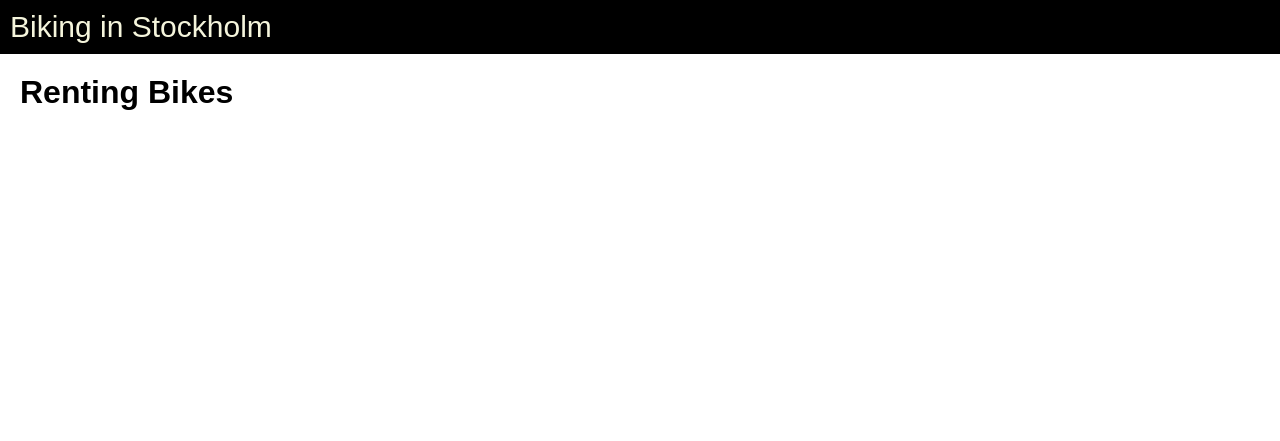
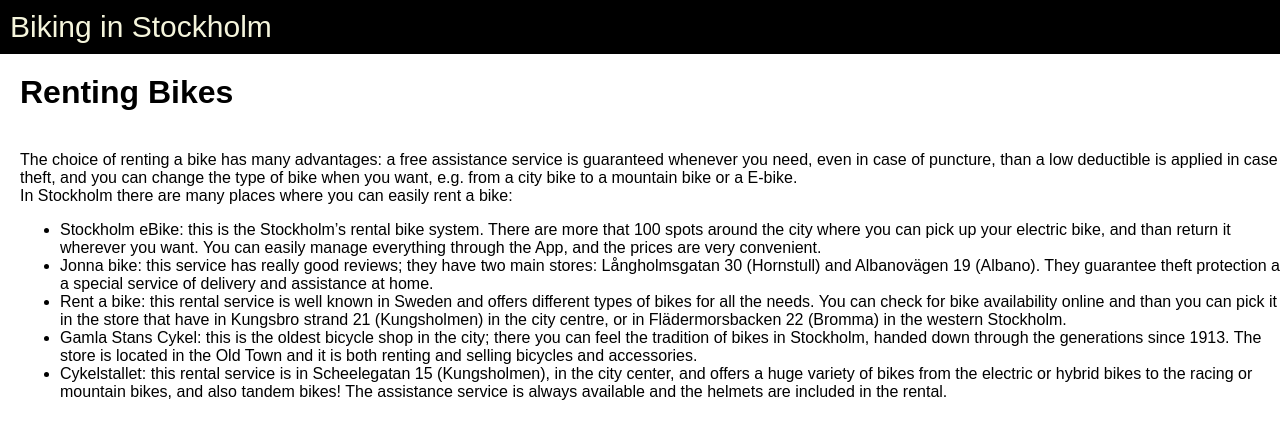
Before and after one commit to jakru00/ISBI_Assignment_3, a plain HTML site: page page2/page2.html in a window 1280 px wide. Shown: the top 441 px of the page. Drawn offline with Linux system fonts and the light colour scheme; files that its build step writes are made by us from their sources.

Commit message:
Text in page2 (rental bike)

```diff
--- a/page2/page2.html
+++ b/page2/page2.html
@@ -14,7 +14,24 @@
             <h1>Renting Bikes</h1>
         </div>
         <div class="text">
-
+            The choice of renting a bike has many advantages: a free assistance service is guaranteed whenever you need, even in case of puncture,
+            than a low deductible is applied in case of theft, and you can change the type of bike when you want, e.g. from a city bike to a mountain
+            bike or a E-bike. <br>
+            In Stockholm there are many places where you can easily rent a bike:
+            <ul>
+                <li> Stockholm eBike: this is the Stockholm’s rental bike system. There are more that 100 spots around the city where you can pick up your electric bike,
+                    and than return it wherever you want. You can easily manage everything through the App, and the prices are very convenient. </li>
+                <li> Jonna bike: this service has really good reviews; they have two main stores: Långholmsgatan 30 (Hornstull) and Albanovägen 19 (Albano).
+                    They guarantee theft protection and a special service of delivery and assistance at home. </li>
+                <li> Rent a bike: this rental service is well known in Sweden and offers different types of bikes for all the needs. You can check for bike availability
+                    online and than you can pick it up in the store that have in Kungsbro strand 21 (Kungsholmen) in the city centre, or in Flädermorsbacken 22 (Bromma)
+                    in the western Stockholm. </li>
+                <li> Gamla Stans Cykel: this is the oldest bicycle shop in the city; there you can feel the tradition of bikes in Stockholm, handed down through the
+                    generations since 1913. The store is located in the Old Town and it is both renting and selling bicycles and accessories. </li>
+                <li> Cykelstallet: this rental service is in Scheelegatan 15 (Kungsholmen), in the city center, and offers a huge variety of bikes from the electric
+                    or hybrid bikes to the racing or mountain bikes, and also tandem bikes! The assistance service is always available and the helmets are included
+                    in the rental. </li>
+            </ul>
         </div>
     </div>
 </body>
```
